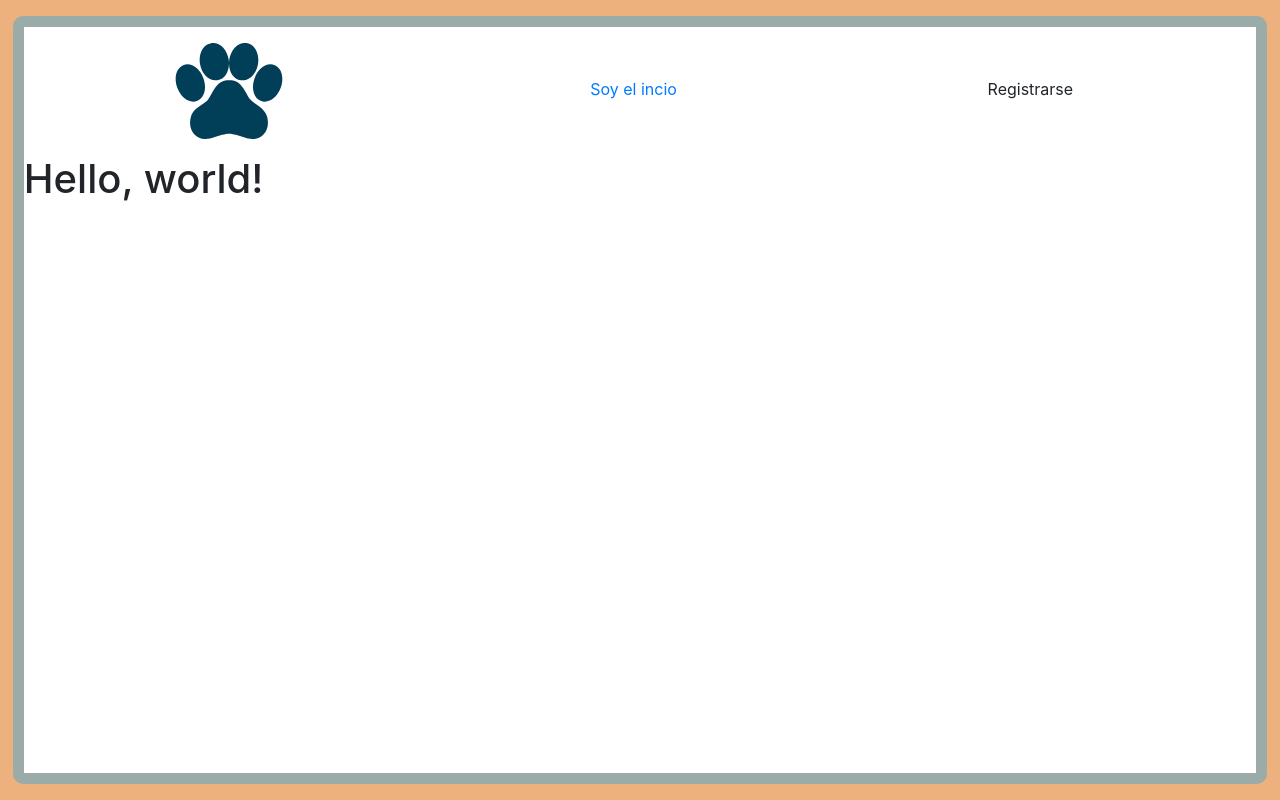
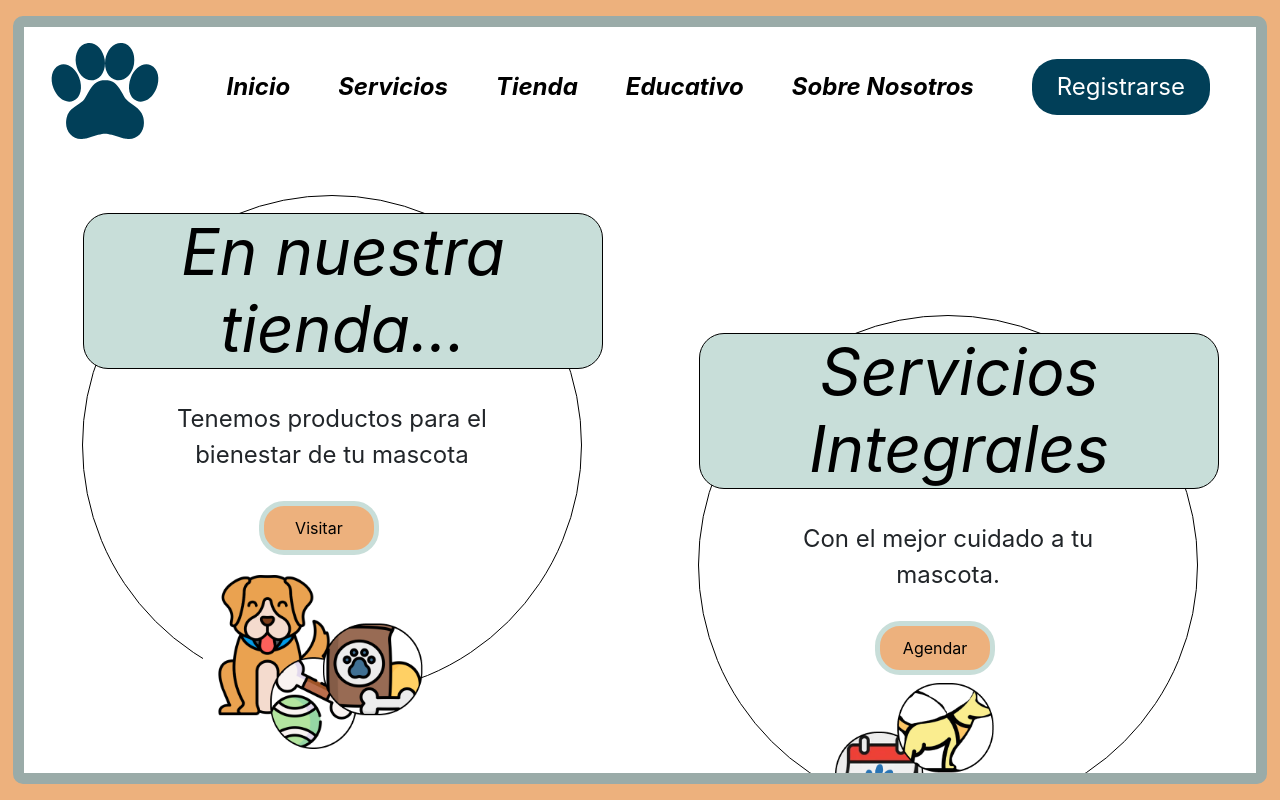
Before and after one commit to SherlockEspitia/prototype-html, a plain HTML site: page index.html in a window 1280 px wide. Drawn offline with nearby package versions, Linux system fonts and the light colour scheme.

Commit message:
Se completa el prototipo y se deja espacio a mejoras

```diff
--- a/assets/styles.css
+++ b/assets/styles.css
@@ -30,8 +30,106 @@ header{
     }
 
 }
-a.btn-register a.btn{
+nav{
+    display: flex;
+    justify-content: space-around;
+    font-size: larger;
+
+    & a{
+        text-decoration: none;
+        color: black;
+        margin: 0 1em;
+        font-style: italic;
+        font-size: 24px;
+        font-weight: bold;
+    }
+}
+.boton{
+    border-start-start-radius: 25px 25px;
+    border-start-end-radius: 25px 25px;
+    border-end-start-radius: 25px 25px;
+    border-end-end-radius: 25px 25px;
+}
+.register {
     text-decoration: none;
+    font-size: 24px;
     background-color: var(--color-primary);
     color: #ffffff;
+    padding: 10px 25px;
 }
+
+.register:hover{
+    text-decoration: none;
+    color: var(--color-second);
+}
+
+.general{
+    display: flex;
+    justify-content: space-around;
+    margin-top: 5vh;
+    overflow: visible;
+}
+
+
+.circle-content{
+    display: flex;
+    flex-direction: column;
+    flex-wrap: nowrap;
+    background-color: var(--color-content);
+    width: 500px;
+    height: 500px;
+    border-radius: 100%;
+    border: 1px solid black;
+    & .title-content{
+        border: 1px solid black;
+        border-start-start-radius: 25px 25px;
+        border-start-end-radius: 25px 25px;
+        border-end-start-radius: 25px 25px;
+        border-end-end-radius: 25px 25px;
+        text-align: center;
+        background-color: #C8DED9;
+        font-size: 64px;
+        margin-top:17px;
+        font-style: italic;
+        font-weight: 400;
+        width: 520px;
+        color: black;
+    }
+    & p{
+        text-align: center;
+        margin: 1em auto 0.5em;
+        font-size: 24px;
+        width: 311px;
+    }
+    & a.visit{
+        text-align: center;
+        margin: 1em 5rem 0.5em 11rem;
+        background-color: var(--color-fifth);
+        color: black;
+        padding: 10px 5px;
+        border: 5px solid #C8DED9;
+        width: 15vh;
+    }
+
+    & .icon-tienda{
+        width: 220px;
+        height: auto;
+        margin-left: 15vh;
+        margin-top: 1vw;
+    }
+}
+
+.margin-top{
+    margin-top: 15vh;
+}
+
+.icon-servicio{
+    width: 159px;
+    height: auto;
+    margin-left: 17vh;
+}
+
+.servicios{
+    background-color: #C8DED9;
+    border: 1px solid black;
+}
--- a/index.html
+++ b/index.html
@@ -15,15 +15,48 @@
                 <img src="./assets/homeIcon.svg" width="128" height="128" alt="Home Logo">
             </a>
 
-            <nav class="navbar navbar-expand-lg navbar-light">
-                <a href="#">Soy el incio</a>
+            <nav>
+                <a href="#">Inicio</a>
+                <a href="#">Servicios</a>
+                <a href="#">Tienda</a>
+                <a href="#">Educativo</a>
+                <a href="#">Sobre Nosotros</a>
             </nav>
 
-            <a class="btn btn-register">
+            <a href="#" class="boton register">
                 Registrarse
             </a>
         </header>
-        <h1>Hello, world!</h1>
+        <section class="general">
+            <article class="circle-content">
+                <h2 class="title-content">
+                    En nuestra tienda...
+                </h2>
+                <p>
+                    Tenemos productos para el bienestar de tu mascota
+                </p>
+                <a href="" class="boton visit">
+                    Visitar
+                </a>
+                <img class="icon-tienda" src="./assets/tiendaIcons.png" alt="Iconos de la tienda">
+            </article>
+            <article class="circle-content margin-top">
+                <h2 class="title-content">
+                    Servicios Integrales
+                </h2>
+                <p>
+                    Con el mejor cuidado a tu mascota.
+                </p>
+                <a href="" class="boton visit">
+                    Agendar
+                </a>
+                <img class="icon-servicio" src="./assets/serviciosIcons.png" alt="Iconos de la tienda">
+                <p class="servicios boton">
+                    Servicios de paseos y <br/>
+                    clases de adiestramiento
+                </p>
+            </article>
+        </section>
 
     </main>
     <script src="https://code.jquery.com/jquery-3.3.1.slim.min.js" integrity="sha384-q8i/X+965DzO0rT7abK41JStQIAqVgRVzpbzo5smXKp4YfRvH+8abtTE1Pi6jizo" crossorigin="anonymous"></script>
```
Also changed, not shown: assets/serviciosIcons.png (added), assets/tiendaIcons.png (added).
